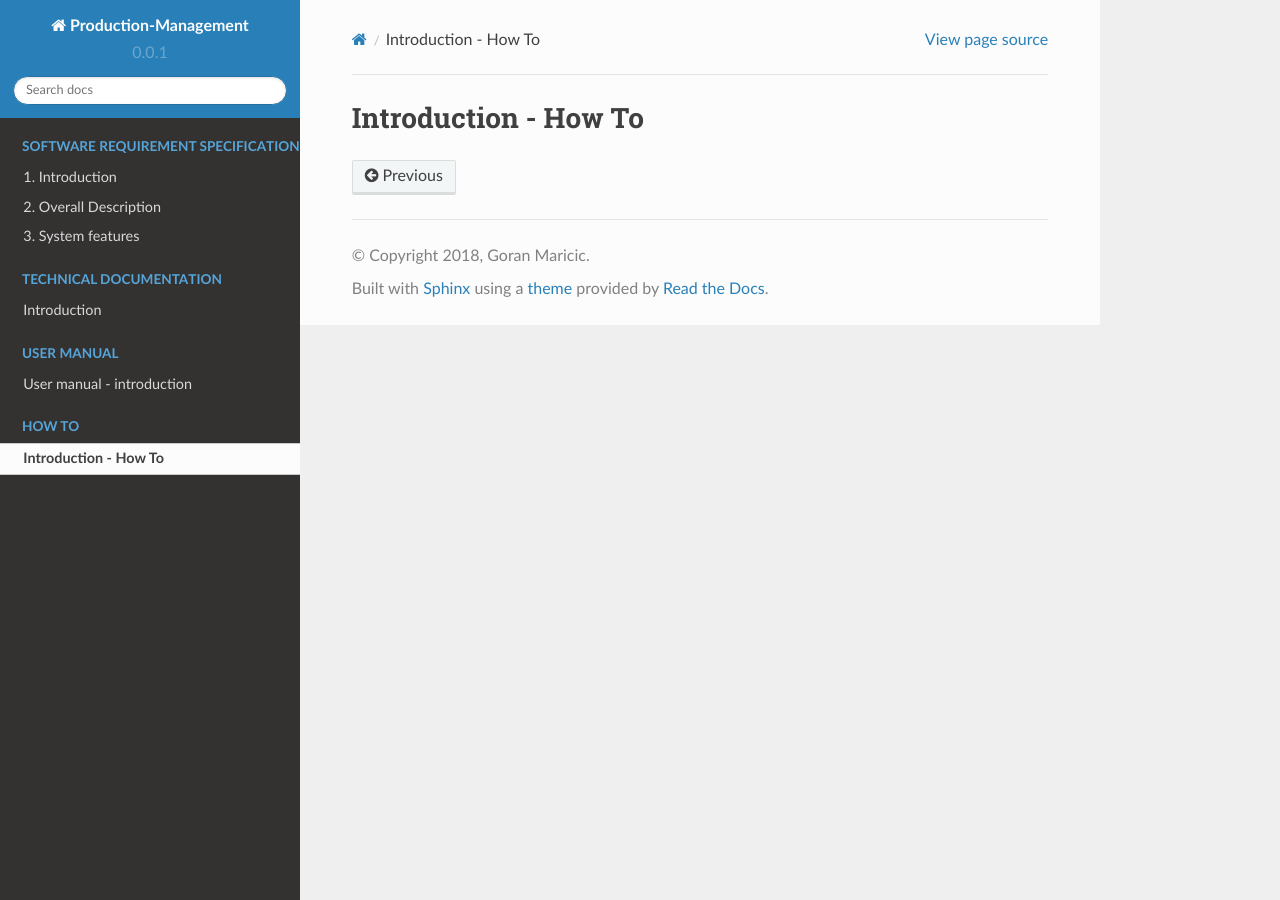
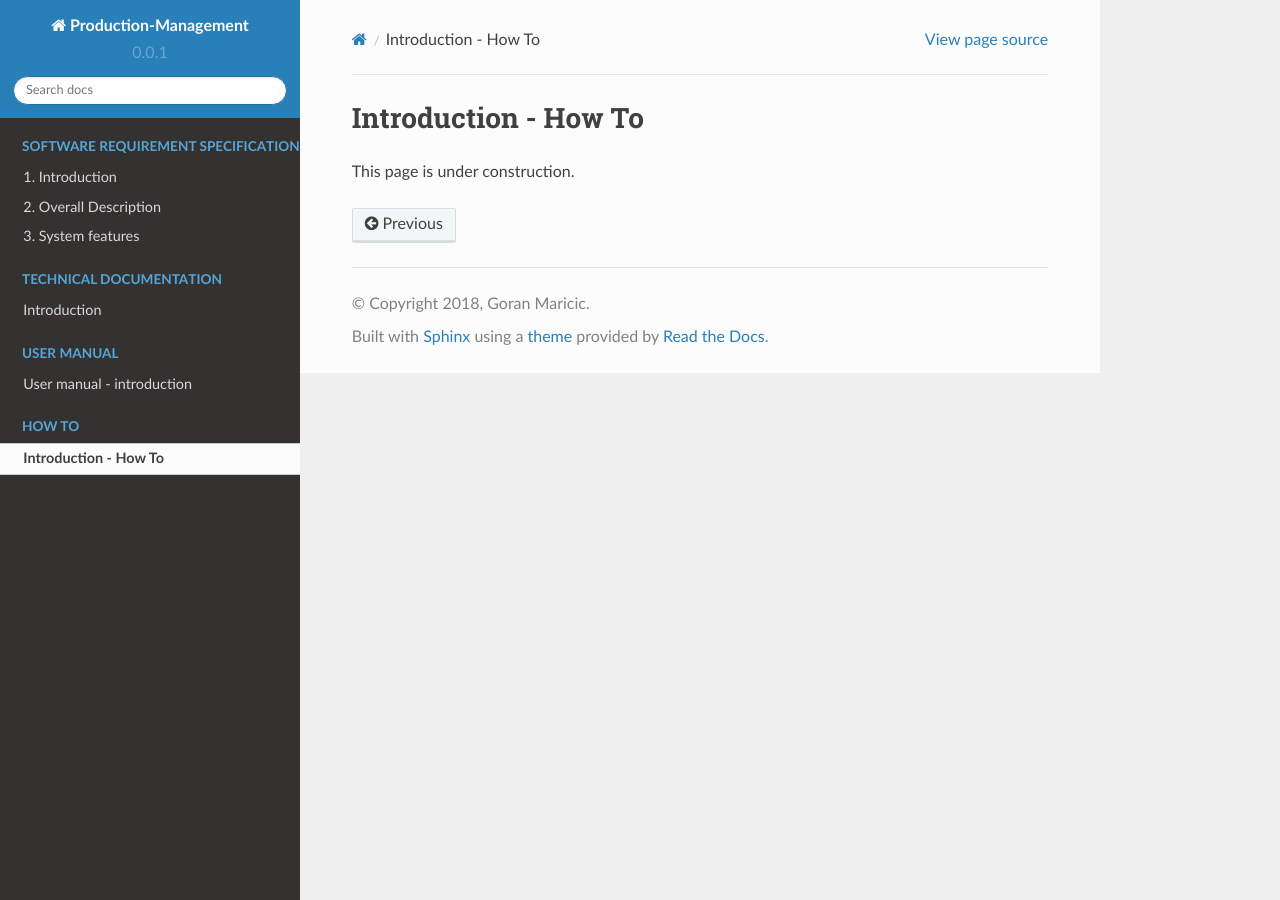
Before and after one commit to itgoran/production-management-docs, a Sphinx documentation site: the page built from docs/how-to/introduction.rst, in a window 1280 px wide. Built offline with Sphinx 7.4.7 and the Read the Docs theme 2.0.0, drawn with Linux system fonts in a browser that asks for light colours.

Commit message:
Add under construction line.

```diff
--- a/docs/how-to/introduction.rst
+++ b/docs/how-to/introduction.rst
@@ -1,2 +1,4 @@
 Introduction - How To
 =====================
+
+This page is under construction.
```
